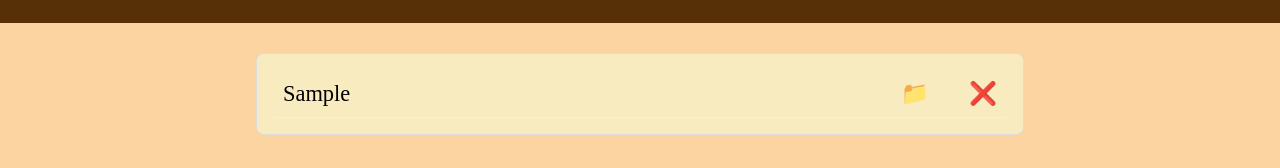
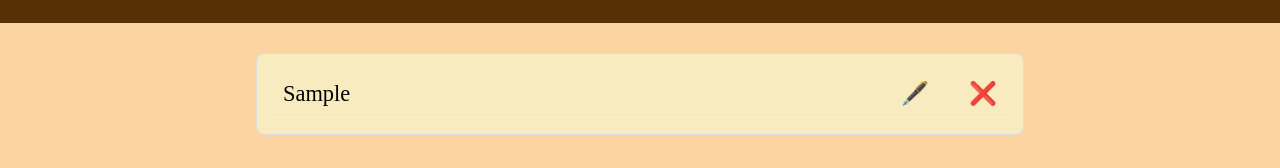
Before and after one commit to DarshanPro123/TODO-List_Myproject, a React (Vite) app: page / in a window 1280 px wide. Both pictures are taken after typing "Sample" into the empty fields and a click on the button "ADD.". Shown: the part 267-435 px from the top of the page. Built offline with nearby package versions, Linux system fonts and the light colour scheme; a web font is replaced by a local one.

Commit message:
add Edit functionalty

```diff
--- a/src/App.css
+++ b/src/App.css
@@ -169,6 +169,20 @@ span {
   cursor: pointer;
 }
 
+.myedit {
+  width: 100%;
+  display: flex;
+  justify-content: space-between;
+}
+
+.editInput {
+  background-color: transparent;
+  padding: 10px;
+  width: 60%;
+  border: none;
+  border-radius: 10px;
+}
+
 /* Responsive Design */
 @media (max-width: 430px) {
   .lists_box {
--- a/src/App.jsx
+++ b/src/App.jsx
@@ -17,13 +17,13 @@ function App() {
     setList((list) => list.filter((item) => item.id !== id));
   };
 
-  // const handleEdit = (id) => {
-  //   if (editId === id) {
-  //     setEdit((edit) => !edit);
-  //     setEditId(null);
-  //   }
-  //   console.log(edit);
-  // };
+  const handleEdit = (id, newtxt) => {
+    const updateList = list.map((lst) =>
+      lst.id === id ? { ...lst, val: newtxt } : lst
+    );
+
+    setList(updateList);
+  };
 
   return (
     <>
@@ -33,7 +33,7 @@ function App() {
         <Input_todo list={list} onhandleAdd={handleAdd} />
       </div>
       {list.length > 0 ? (
-        <Lists list={list} listDel={handleDel} />
+        <Lists list={list} listDel={handleDel} onEdit={handleEdit} />
       ) : (
         <h1 className="emptylist">Oops!! List is Empty 📬</h1>
       )}
--- a/src/Components/List.jsx
+++ b/src/Components/List.jsx
@@ -1,33 +1,57 @@
+import { useState } from "react";
 import PropTypes from "prop-types";
 
-const List = ({ list, listDel }) => {
+const List = ({ lst, listDel, onEdit }) => {
+  const [isEdting, setEditing] = useState(false);
+  const [editTxt, setEditTxt] = useState(lst.val);
+
+  const handleTxt = () => {
+    onEdit(lst.id, editTxt);
+    setEditing(false);
+  };
   return (
     <div>
-      {list &&
-        list.map((lst) => {
-          return (
-            <li key={lst.id}>
-              {" "}
-              <span>{lst.val}</span>
+      <li>
+        {isEdting ? (
+          <>
+            <form onSubmit={handleTxt} className="myedit">
+              <input
+                className="editInput"
+                type="text"
+                value={editTxt}
+                onChange={(e) => setEditTxt(e.target.value)}
+              />
               <div className="buttons">
-                <span>📁</span>
-                <span onClick={() => listDel(lst.id)}>❌</span>
+                <span> 📁</span>
               </div>
-            </li>
-          );
-        })}
+            </form>
+          </>
+        ) : (
+          <>
+            <span>{lst.val}</span>
+            <div className="buttons">
+              <span onClick={() => setEditing(true)}>🖋️</span>
+              <span onClick={() => listDel(lst.id)}>❌</span>
+            </div>
+          </>
+        )}
+
+        {/*  */}
+      </li>
     </div>
   );
 };
 
 List.propTypes = {
-  list: PropTypes.arrayOf(
+  lst: PropTypes.arrayOf(
     PropTypes.shape({
-      id: PropTypes.oneOfType([PropTypes.string, PropTypes.number]).isRequired,
-      val: PropTypes.string.isRequired,
+      keyid: PropTypes.oneOfType([PropTypes.string, PropTypes.number])
+        .isRequired,
+      lstval: PropTypes.string.isRequired,
     })
   ).isRequired,
   listDel: PropTypes.func.isRequired,
+  onEdit: PropTypes.func.isRequired,
 };
 
 export default List;
--- a/src/Components/Lists.jsx
+++ b/src/Components/Lists.jsx
@@ -1,16 +1,36 @@
 import List from "./List";
+import PropTypes from "prop-types";
 
-// eslint-disable-next-line react/prop-types
-const Lists = ({ list, listDel }) => {
+const Lists = ({ list, listDel, onEdit }) => {
   return (
     <>
       <div className="lists_box">
         <ul>
-          <List list={list} listDel={listDel} />
+          {list.map((lst) => (
+            <List
+              key={lst.id}
+              lst={lst}
+              keyid={lst.id}
+              lstval={lst.val}
+              listDel={listDel}
+              onEdit={onEdit}
+            />
+          ))}
         </ul>
       </div>
     </>
   );
 };
 
+Lists.propTypes = {
+  list: PropTypes.arrayOf(
+    PropTypes.shape({
+      id: PropTypes.oneOfType([PropTypes.string, PropTypes.number]).isRequired,
+      val: PropTypes.string.isRequired,
+    })
+  ).isRequired,
+  listDel: PropTypes.func.isRequired,
+  onEdit: PropTypes.func.isRequired,
+};
+
 export default Lists;
```
